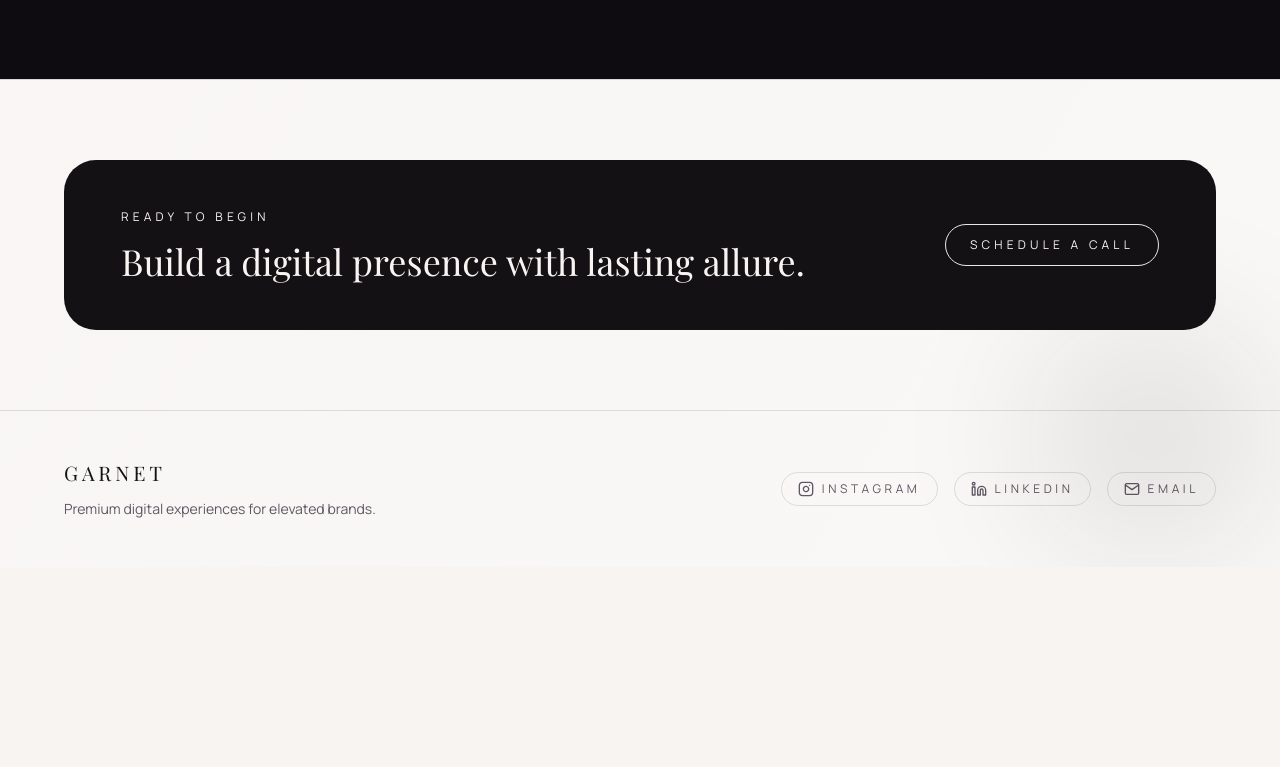
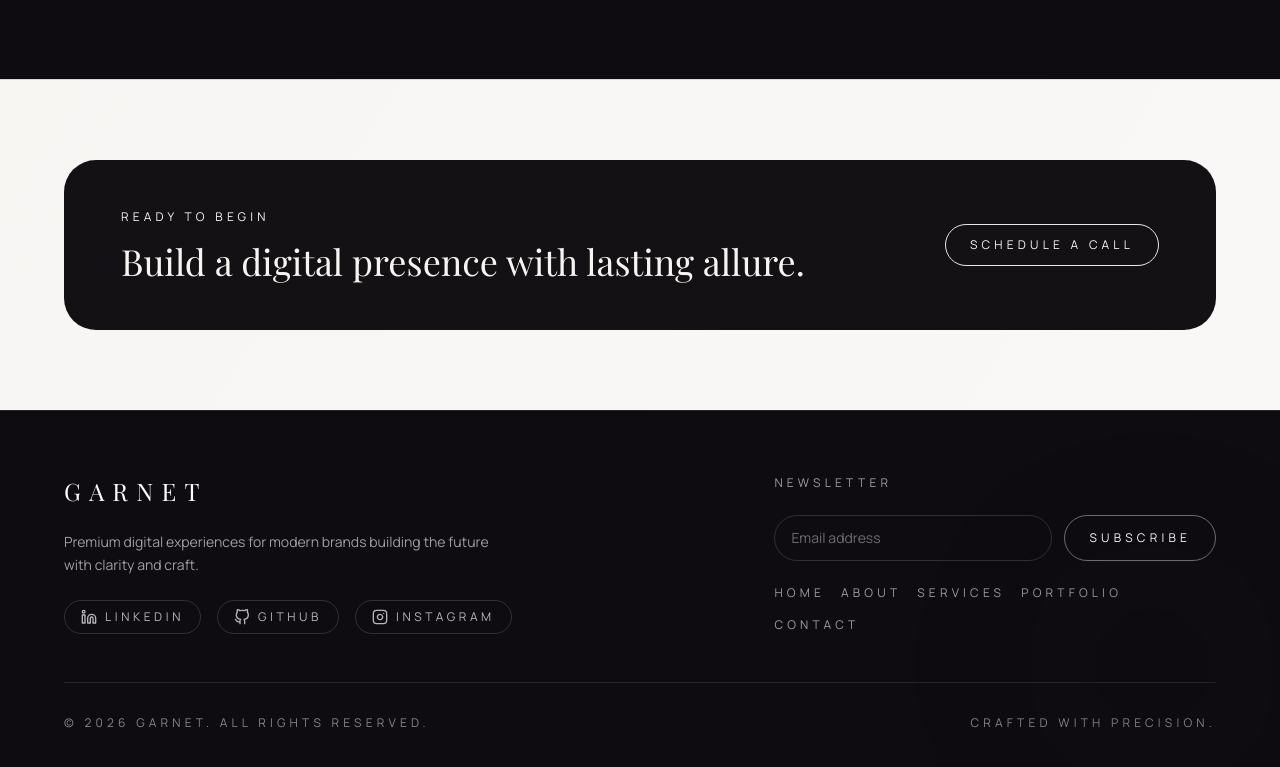
Before and after one commit to Rasun-Chamod/Garnet-Front-End, a React (Vite) app in the folder Garnet-Front-End/: page / in a window 1280 px wide. Shown: the part 5112-5879 px from the top of the page. Before the commit the page ends 5679 px from the top, so only its background shows below. Built offline with nearby package versions, Linux system fonts and the light colour scheme.

Commit message:
Editing Footer.tsx

```diff
--- a/Garnet-Front-End/src/components/Footer/Footer.tsx
+++ b/Garnet-Front-End/src/components/Footer/Footer.tsx
@@ -1,38 +1,81 @@
-import { FiInstagram, FiLinkedin, FiMail } from 'react-icons/fi'
+import { Link } from 'react-router-dom'
+import { FiLinkedin, FiGithub, FiInstagram } from 'react-icons/fi'
 
 const links = [
-  { label: 'Instagram', icon: FiInstagram, href: '#' },
-  { label: 'LinkedIn', icon: FiLinkedin, href: '#' },
-  { label: 'Email', icon: FiMail, href: 'mailto:hello@garnet.studio' },
+  { label: 'Home', to: '/' },
+  { label: 'About', to: '/about' },
+  { label: 'Services', to: '/services' },
+  { label: 'Portfolio', to: '/portfolio' },
+  { label: 'Contact', to: '/contact' },
+]
+
+const socials = [
+  { label: 'LinkedIn', href: '#', icon: FiLinkedin },
+  { label: 'GitHub', href: '#', icon: FiGithub },
+  { label: 'Instagram', href: '#', icon: FiInstagram },
 ]
 
 function Footer() {
   return (
-    <footer className="border-t border-garnet-line px-6 py-12 md:px-12">
-      <div className="mx-auto flex max-w-6xl flex-col gap-6 md:flex-row md:items-center md:justify-between">
-        <div>
-          <p className="font-display text-xl tracking-[0.2em]">GARNET</p>
-          <p className="mt-3 text-sm text-garnet-muted">
-            Premium digital experiences for elevated brands.
+    <footer className="border-t border-white/10 bg-[#0e0b11] px-6 py-16 text-white md:px-12">
+      <div className="mx-auto max-w-6xl space-y-12">
+        <div className="grid gap-12 md:grid-cols-[1.2fr_0.8fr]">
+          <div className="space-y-6">
+            <p className="font-display text-2xl tracking-[0.35em]">GARNET</p>
+            <p className="max-w-md text-sm leading-relaxed text-white/60">
+              Premium digital experiences for modern brands building the future
+              with clarity and craft.
             </p>
-        </div>
             <div className="flex items-center gap-4">
-          {links.map((link) => {
-            const Icon = link.icon
+              {socials.map((item) => {
+                const Icon = item.icon
                 return (
                   <a
-                key={link.label}
-                href={link.href}
-                className="flex items-center gap-2 rounded-full border border-garnet-line px-4 py-2 text-xs uppercase tracking-[0.3em] text-garnet-muted transition hover:text-garnet-ink"
+                    key={item.label}
+                    href={item.href}
+                    className="flex items-center gap-2 rounded-full border border-white/15 px-4 py-2 text-xs uppercase tracking-[0.3em] text-white/70 transition hover:border-white hover:text-white"
                   >
                     <Icon className="text-base" />
-                {link.label}
+                    {item.label}
                   </a>
                 )
               })}
             </div>
           </div>
-      {/* TODO: Replace footer links with live social profiles. */}
+
+          <div className="space-y-6">
+            <p className="text-xs uppercase tracking-[0.35em] text-white/60">
+              Newsletter
+            </p>
+            <div className="flex flex-col gap-3 sm:flex-row">
+              <input
+                type="email"
+                placeholder="Email address"
+                className="flex-1 rounded-full border border-white/15 bg-transparent px-4 py-3 text-sm text-white placeholder:text-white/40 focus:outline-none focus:ring-2 focus:ring-white/40"
+              />
+              <button className="rounded-full border border-white/40 px-6 py-3 text-xs uppercase tracking-[0.35em] text-white transition hover:border-white">
+                Subscribe
+              </button>
+            </div>
+            <div className="flex flex-wrap gap-4 text-xs uppercase tracking-[0.35em] text-white/60">
+              {links.map((link) => (
+                <Link
+                  key={link.to}
+                  to={link.to}
+                  className="transition hover:text-white"
+                >
+                  {link.label}
+                </Link>
+              ))}
+            </div>
+          </div>
+        </div>
+
+        <div className="flex flex-col gap-2 border-t border-white/10 pt-8 text-xs uppercase tracking-[0.35em] text-white/50 sm:flex-row sm:items-center sm:justify-between">
+          <span>© 2026 GARNET. All rights reserved.</span>
+          <span>Crafted with precision.</span>
+        </div>
+      </div>
     </footer>
   )
 }
```
Lines whose indentation alone changed are shown as unchanged.
